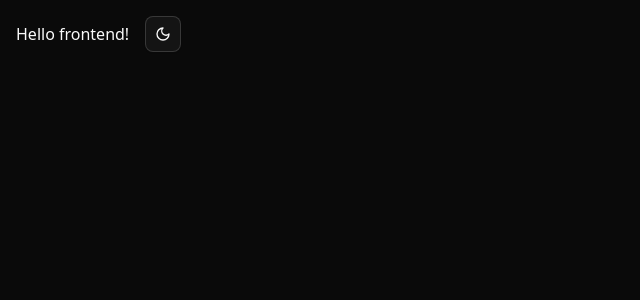
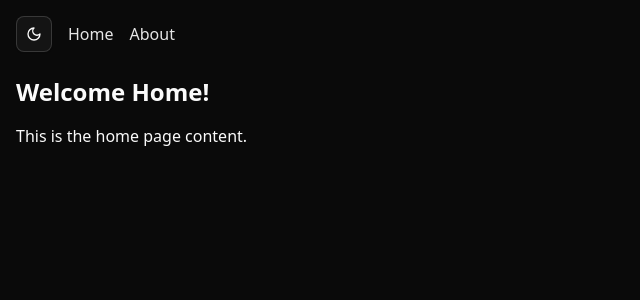
Before and after one commit to FilterdWater/w5-leenplaats, a React (Vite) app in the folder frontend/: page / in a window 1280 px wide. Shown: the top 300 px of the page, without its empty margins (0-640 px from the left). Built offline with nearby package versions, Linux system fonts and the light colour scheme.

Commit message:
Install React Router
Docs:
- https://reactrouter.com/start/data/installation

```diff
--- a/frontend/package.json
+++ b/frontend/package.json
@@ -21,6 +21,7 @@
     "lucide-react": "^0.511.0",
     "react": "^19.1.0",
     "react-dom": "^19.1.0",
+    "react-router": "^7.6.1",
     "tailwind-merge": "^3.3.0",
     "tailwindcss": "^4.1.8"
   },
--- a/frontend/src/js/pages/App.tsx
+++ /dev/null
@@ -1,15 +0,0 @@
-import { ThemeProvider } from "@/js/components/theme-provider";
-import { ModeToggle } from "@/js/components/ui/mode-toggle";
-
-export default function App() {
-  return (
-    <>
-      <ThemeProvider defaultTheme="dark" storageKey="vite-ui-theme">
-        <div className="p-4 flex flex-row gap-4 items-center">
-          <div className="bg-background text-foreground">Hello frontend!</div>
-          <ModeToggle />
-        </div>
-      </ThemeProvider>
-    </>
-  );
-}
--- /dev/null
+++ b/frontend/src/js/pages/app.tsx
@@ -0,0 +1,27 @@
+import { ThemeProvider } from "@/js/components/theme-provider";
+import { ModeToggle } from "@/js/components/ui/mode-toggle";
+import { Link, Outlet } from "react-router";
+
+export default function App() {
+  return (
+    <ThemeProvider defaultTheme="dark" storageKey="vite-ui-theme">
+      <div className="p-4">
+        {/* Navigation */}
+        <nav className="flex flex-row gap-4 items-center mb-6">
+          <ModeToggle />
+          <Link to="/" className="text-primary hover:underline">
+            Home
+          </Link>
+          <Link to="/about" className="text-primary hover:underline">
+            About
+          </Link>
+        </nav>
+
+        {/* This is where child routes will be rendered */}
+        <main>
+          <Outlet />
+        </main>
+      </div>
+    </ThemeProvider>
+  );
+}
--- a/frontend/src/js/pages/main.tsx
+++ b/frontend/src/js/pages/main.tsx
@@ -1,10 +1,52 @@
 import { StrictMode } from "react";
 import { createRoot } from "react-dom/client";
+import { createBrowserRouter, RouterProvider } from "react-router";
 import "@/css/app.css";
-import App from "./App.tsx";
+import App from "./app.tsx";
+
+// Create some example components for routing
+const Home = () => (
+  <div>
+    <h1 className="text-2xl font-bold mb-4">Welcome Home!</h1>
+    <p>This is the home page content.</p>
+  </div>
+);
+
+const About = () => (
+  <div>
+    <h1 className="text-2xl font-bold mb-4">About Us</h1>
+    <p>This is the about page content.</p>
+  </div>
+);
+
+const NotFound = () => (
+  <div>
+    <h1 className="text-2xl font-bold mb-4">404 - Page Not Found</h1>
+    <p>The page you're looking for doesn't exist.</p>
+  </div>
+);
+
+// Enhanced router configuration with nested routes
+const router = createBrowserRouter([
+  {
+    path: "/",
+    element: <App />,
+    errorElement: <NotFound />,
+    children: [
+      {
+        index: true, // This makes it the default route for "/"
+        element: <Home />,
+      },
+      {
+        path: "about",
+        element: <About />,
+      },
+    ],
+  },
+]);
 
 createRoot(document.getElementById("root")!).render(
   <StrictMode>
-    <App />
+    <RouterProvider router={router} />
   </StrictMode>
 );
```
Also changed, not shown: 1 other file (tests, documents, lock files or other folders).
